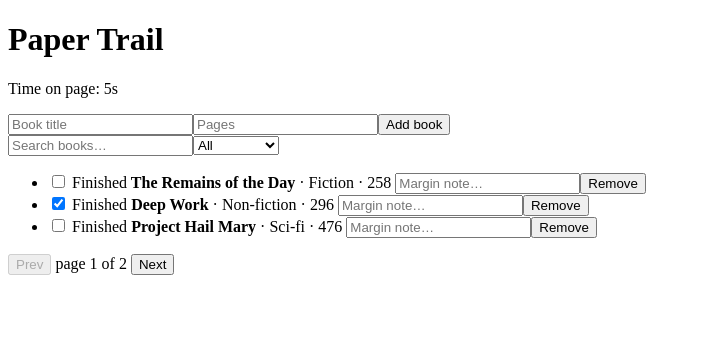
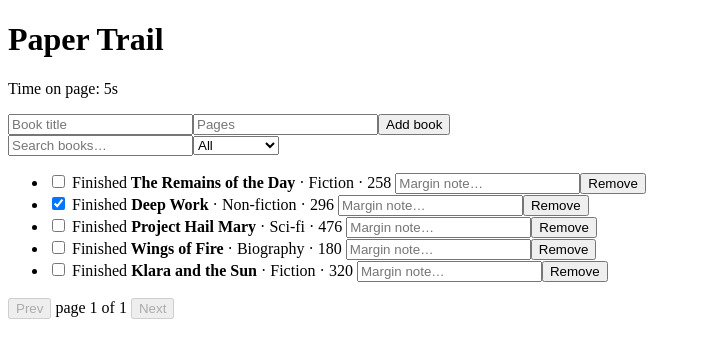
Before and after one commit to yashvardhannautiyal/Paper-trail, a React app in the folder Frontend/: page / in a window 1280 px wide. Shown: the top 358 px of the page, without its empty margins (0-701 px from the left). Built offline with nearby package versions, Linux system fonts and the light colour scheme; the HTML template or start-up script is replaced by a standard one.

Commit message:
removed unused code, changed page_size to 5 and updated entries

```diff
--- a/Frontend/src/App.jsx
+++ b/Frontend/src/App.jsx
@@ -52,7 +52,7 @@ function lookupBooks(q, books) {
   });
 }
 
-const PAGE_SIZE = 3;
+const PAGE_SIZE = 5;
 
 export default function App() {
   const [books, setBooks] = useState(STARTING_BOOKS);
@@ -75,7 +75,6 @@ export default function App() {
 
 
   // ---------- 2 Pagination reset --------------------
-  const activeView = { search: query, genre: genreFilter };
 
   useEffect(() => {
     setPage(1); // back to page 1 whenever the view changes
```
Also changed, not shown: 1 other file (tests, documents, lock files or other folders).
